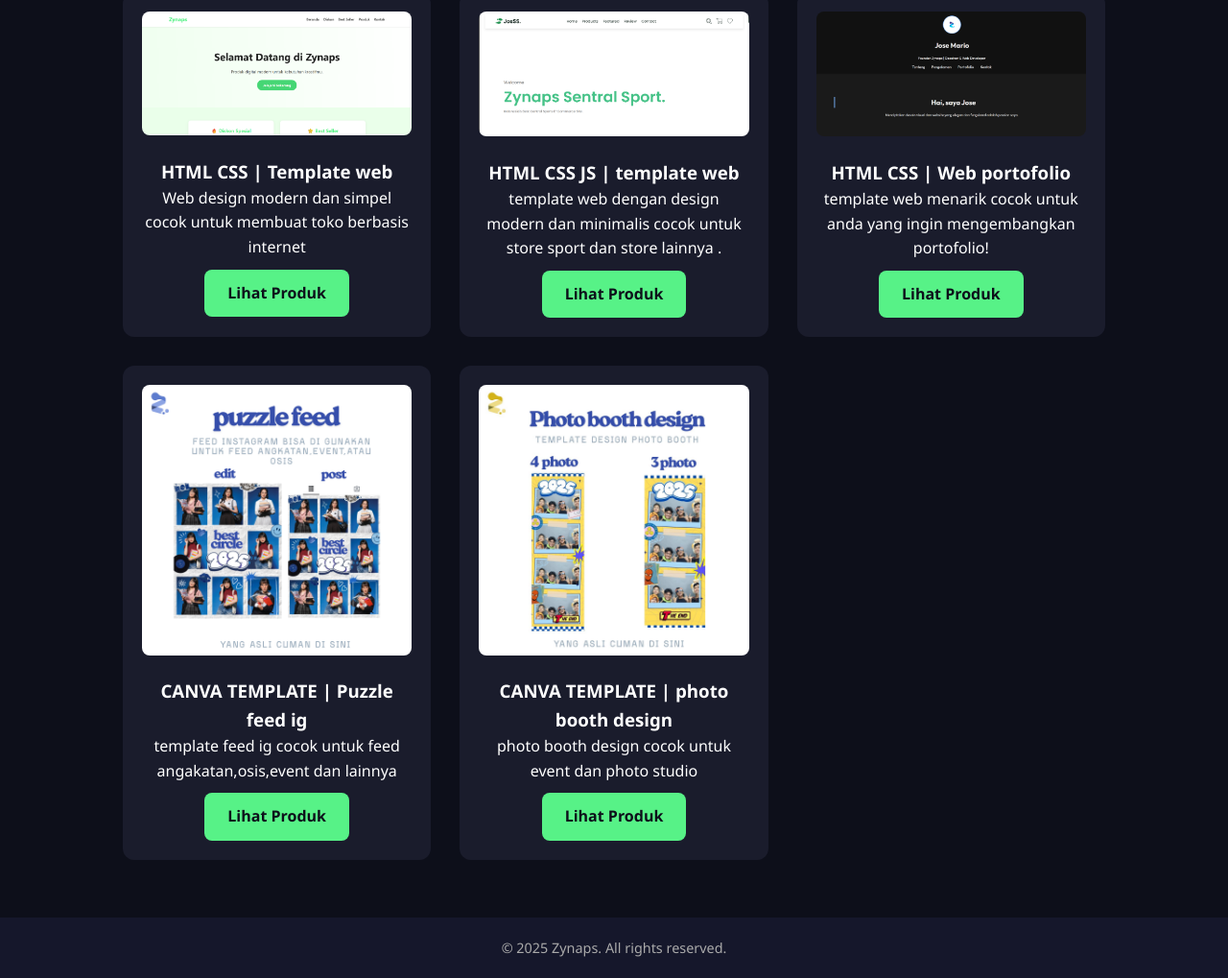
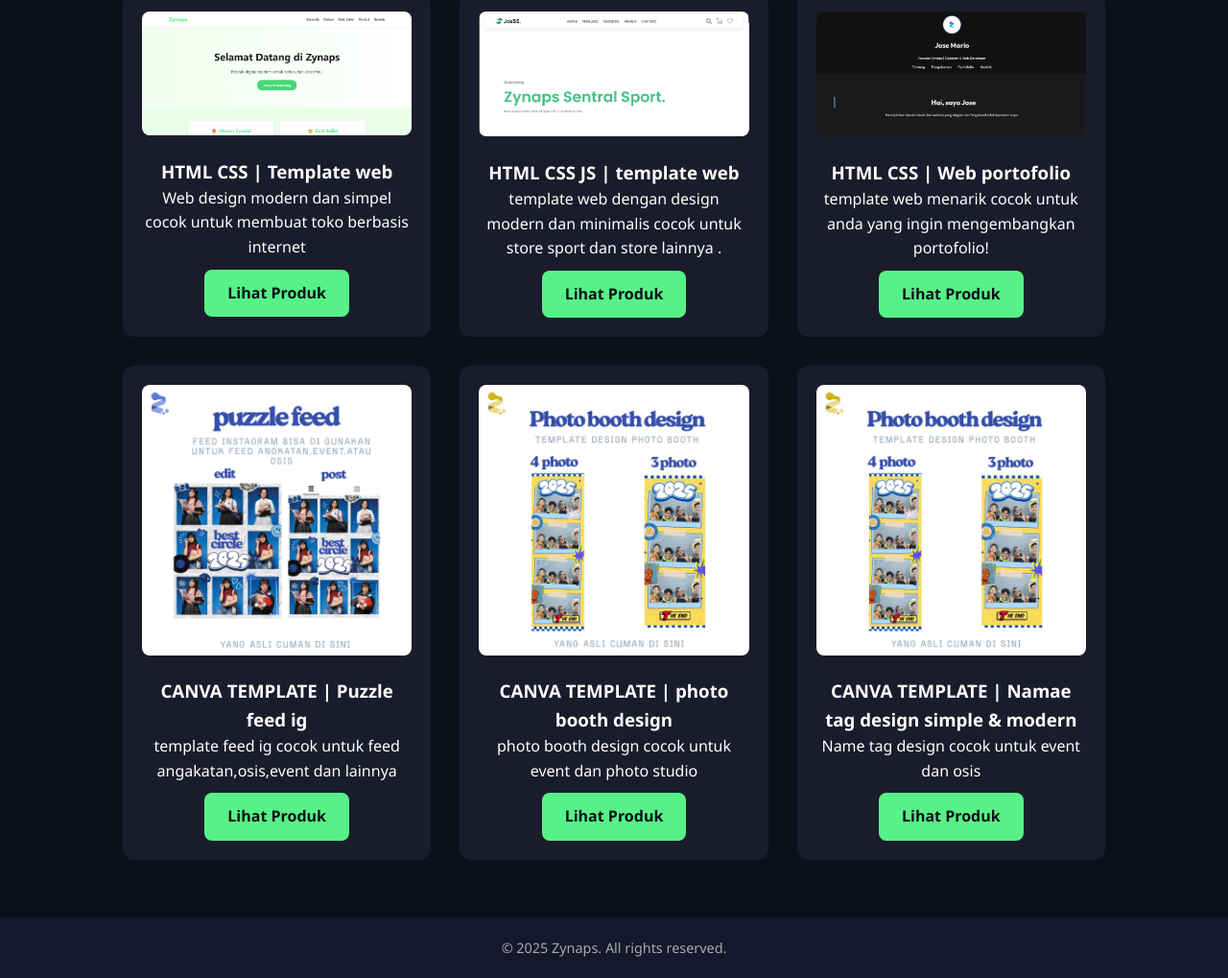
Before and after one commit to JOSEMARIO-max/zynaps.com, a plain HTML site: page produk.html in a window 1280 px wide. Shown: the part 245-1264 px from the top of the page at 96% size. Drawn offline with Linux system fonts and the light colour scheme.

Commit message:
Update produk.html

```diff
--- a/produk.html
+++ b/produk.html
@@ -57,6 +57,13 @@
         <a href="http://lynk.id/zynaps.id/oyvqwxkqj9mq" class="btn">Lihat Produk</a>
       </div>
 
+       <div class="product-card">
+        <img src="photboth user.jpg" alt="Produk 3" />
+        <h3>CANVA TEMPLATE | Namae tag design simple & modern</h3>
+        <p>Name tag design cocok untuk event dan osis</p>
+        <a href="http://lynk.id/zynaps.id/loe34m45nd3y" class="btn">Lihat Produk</a>
+      </div>
+
       <!-- Tambah produk lain dengan copy blok ini -->
     </div>
   </section>
```
